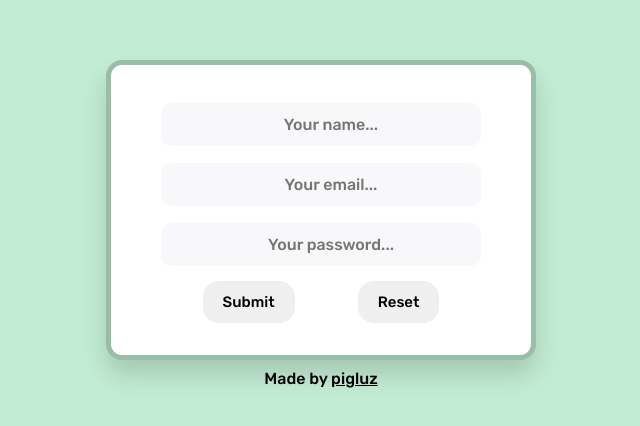
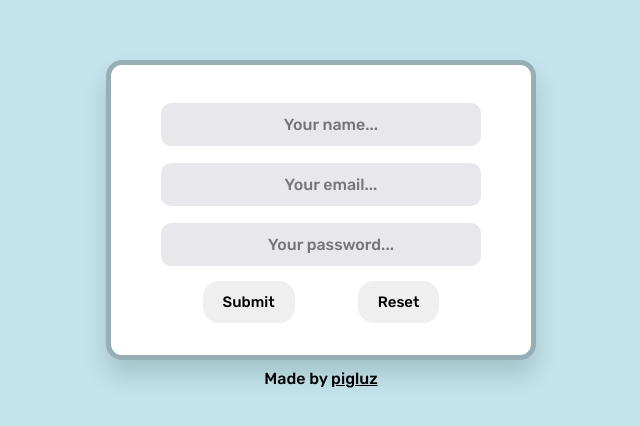
Before and after one commit to pigluz/YetAnotherForm, a plain HTML site: page index.html in a window 1280 px wide. Shown: the part 190-616 px from the top of the page, without its empty margins (319-959 px from the left). Drawn offline with Linux system fonts and the light colour scheme.

Commit message:
Add more contrast in inputs, change background-color to the body

```diff
--- a/style.css
+++ b/style.css
@@ -10,7 +10,7 @@ body {
     overflow: hidden;
     margin: 0;
     padding: 0;
-    background-color: rgb(195, 236, 212);
+    background-color: rgb(195, 228, 236);
     display: flex;
     justify-content: center;
     align-items: center;
@@ -21,7 +21,7 @@ body {
     position: relative;
     background-color: white;
     padding: 50px;
-    border: 5px solid rgba(85, 151, 112, 0.61);
+    border: 5px solid rgb(150, 175, 182);
     border-radius: 1rem;
     height: 190px;
     width: 320px;
@@ -43,15 +43,15 @@ body {
     border-radius: 10px;
     text-align: center;
     font-size: 16px;
-    background-color: #e9e9ed4d;
-    outline: rgb(204, 179, 214);
+    background-color: #b6b6c552;
+    outline: rgb(83, 78, 85);
 
 }
 
     #input-container input:hover, input:focus {
         padding: 13px 6px 13px 25.5px;
         margin: 5.5px 0 5.5px 0;
-        background-color: #e9e9ed86;
+        background-color: #cfcfdbb2;
     }
 
 #button-area {
```
